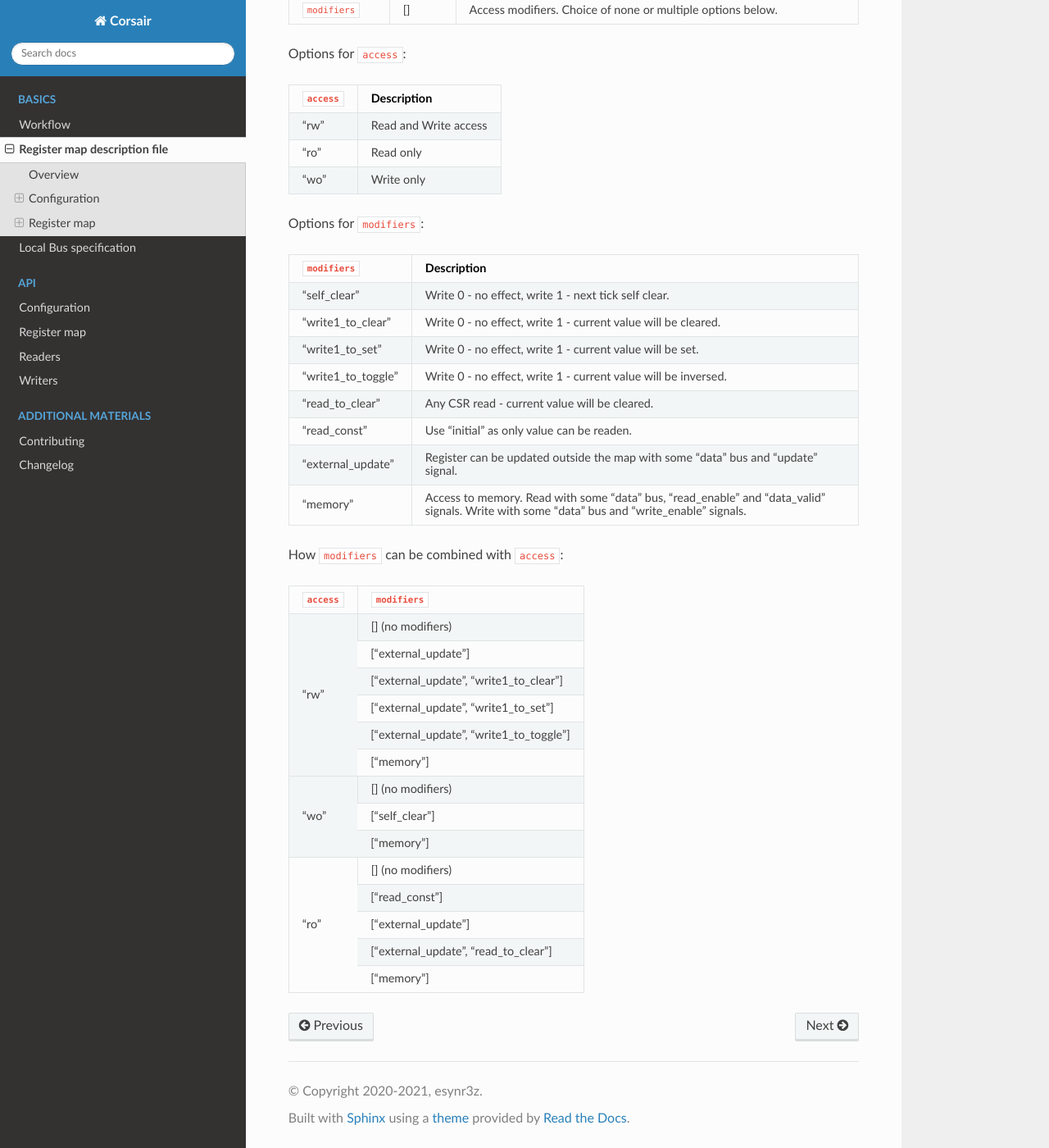
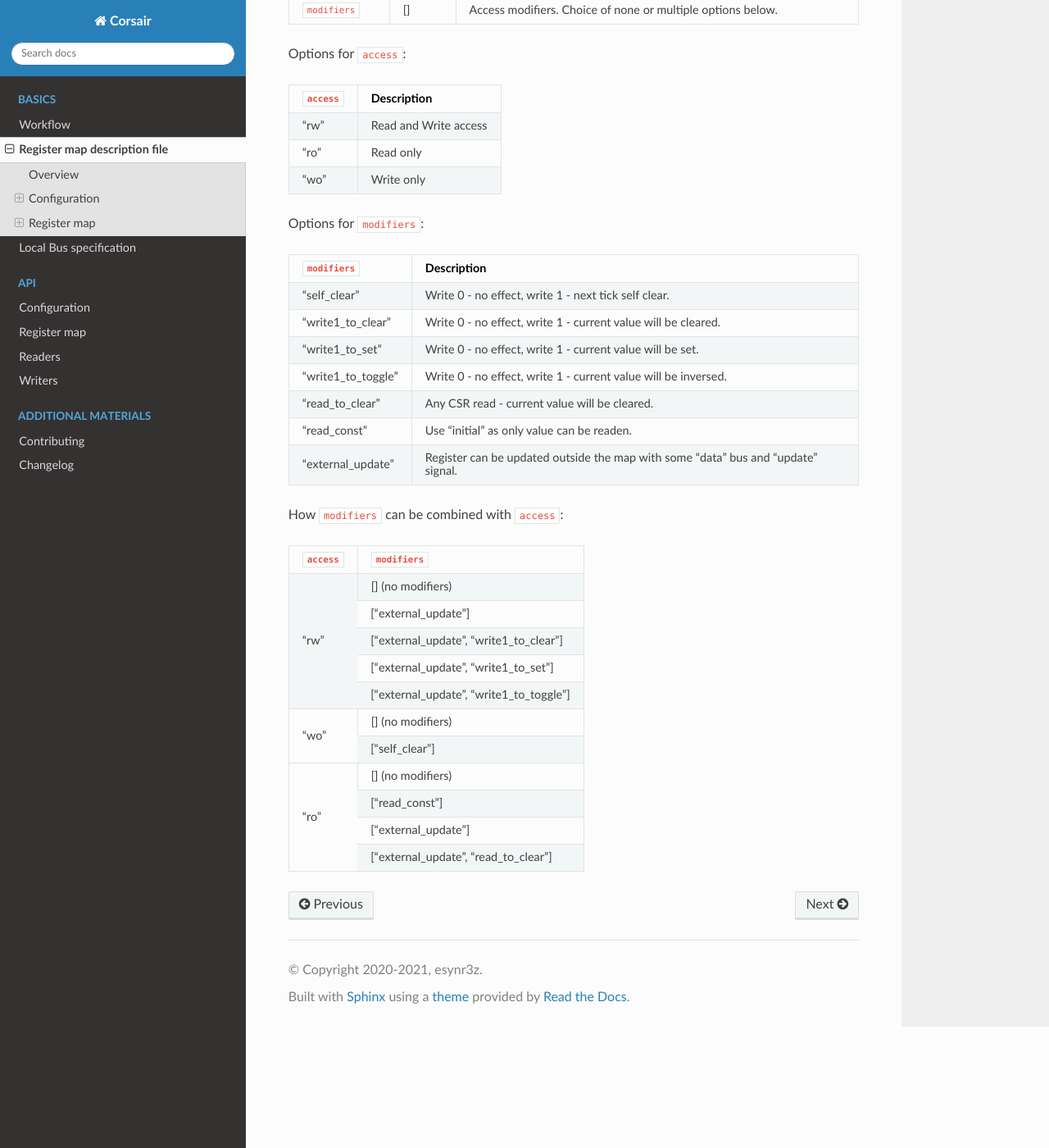
Before and after one commit to esynr3z/corsair, a Sphinx documentation site: the page built from docs/csr-map.rst, in a window 1280 px wide and 1400 px high, scrolled down 5330 px. Shown: the whole window at 82% size. Built offline with Sphinx 7.4.7 and the Read the Docs theme 2.0.0, drawn with Linux system fonts in a browser that asks for light colours.

Commit message:
Remove momory option from bit field's modifiers

```diff
--- a/docs/csr-map.rst
+++ b/docs/csr-map.rst
@@ -250,7 +250,6 @@ Options for ``modifiers``:
 "read_to_clear"    Any CSR read - current value will be cleared.
 "read_const"       Use "initial" as only value can be readen.
 "external_update"  Register can be updated outside the map with some "data" bus and "update" signal.
-"memory"           Access to memory. Read with some "data" bus, "read_enable" and "data_valid" signals. Write with some "data" bus and "write_enable" signals.
 ================== ===========================================================================================================================================
 
 
@@ -268,14 +267,10 @@ How ``modifiers`` can be combined with ``access``:
 |            | ["external_update", "write1_to_set"]      |
 |            +-------------------------------------------+
 |            | ["external_update", "write1_to_toggle"]   |
-|            +-------------------------------------------+
-|            | ["memory"]                                |
 +------------+-------------------------------------------+
 | "wo"       | [] (no modifiers)                         |
 |            +-------------------------------------------+
 |            | ["self_clear"]                            |
-|            +-------------------------------------------+
-|            | ["memory"]                                |
 +------------+-------------------------------------------+
 | "ro"       | [] (no modifiers)                         |
 |            +-------------------------------------------+
@@ -284,6 +279,4 @@ How ``modifiers`` can be combined with ``access``:
 |            | ["external_update"]                       |
 |            +-------------------------------------------+
 |            | ["external_update", "read_to_clear"]      |
-|            +-------------------------------------------+
-|            | ["memory"]                                |
 +------------+-------------------------------------------+
```
Also changed, not shown: 1 other file.
